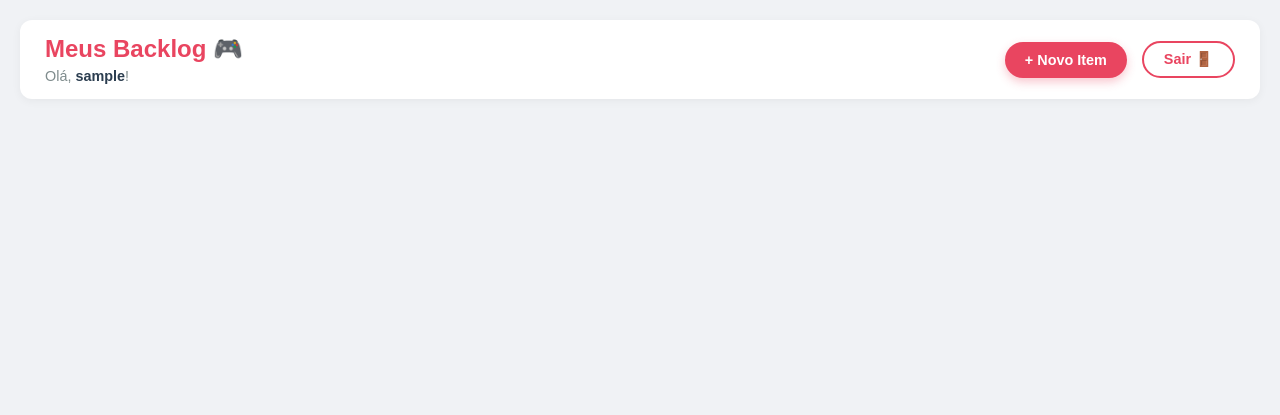
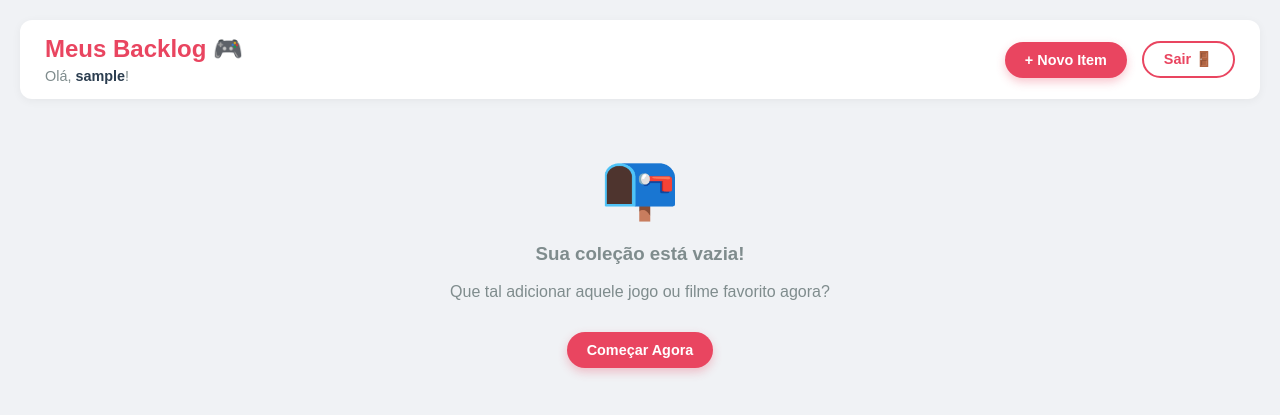
Before and after one commit to augusto-projetos/backlog-api, a Spring Boot app: page /home in a window 1280 px wide. Shown: the top 415 px of the page. Run offline with Spring Boot 4, Linux system fonts and the light colour scheme; the visitor is signed in with stand-in values (Sample User, id 1); data that the repository does not hold is empty; some of the project's set-up classes (security, data sources, template engines, error pages and the like) are left out, and stand-ins take their place; some libraries are stand-ins or nearby versions.

Commit message:
fix: melhora experiência de usuário (#13)
- fix: aprimorado UX no formulário
- fix: ajuste visual na mensagem de lista vazia e select dinâmico

```diff
--- a/src/main/resources/static/js/script.js
+++ b/src/main/resources/static/js/script.js
@@ -23,8 +23,35 @@ if (formCadastro) {
         carregarDadosParaEdicao(idUrl); // Chama a função que busca os dados e preenche
     }
 
+    atualizarStatusDinamico();
+
     // Ouve o clique no botão salvar
     formCadastro.addEventListener('submit', salvarItem);
+}
+
+// Troca o texto do Status baseado no Tipo
+function atualizarStatusDinamico() {
+    const tipo = document.getElementById('tipo').value;
+    const optConcluido = document.getElementById('opt-concluido');
+    const optAndamento = document.getElementById('opt-andamento');
+
+    if (!optConcluido || !optAndamento) return;
+
+    if (tipo === 'Jogo') {
+        // Modo Gamer 🎮
+        optConcluido.innerText = "Zerado";
+        optConcluido.value = "Zerado";
+
+        optAndamento.innerText = "Jogando";
+        optAndamento.value = "Jogando";
+    } else {
+        // Modo Cinéfilo 🍿 (Filme ou Série)
+        optConcluido.innerText = "Assistido";
+        optConcluido.value = "Assistido";
+
+        optAndamento.innerText = "Assistindo";
+        optAndamento.value = "Assistindo";
+    }
 }
 
 // --- Funções ---
@@ -60,6 +87,7 @@ async function carregarDadosParaEdicao(id) {
             // Preenche os campos do formulário com o que veio do banco
             document.getElementById('titulo').value = item.titulo;
             document.getElementById('tipo').value = item.tipo;
+            atualizarStatusDinamico(); // Chamamos a função para trocar os nomes (Zerado <-> Assistido)
             document.getElementById('status').value = item.status;
             document.getElementById('nota').value = item.nota;
             document.getElementById('resenha').value = item.resenha;
@@ -164,6 +192,40 @@ async function carregarItens() {
 
         listaItens.innerHTML = '';
 
+        // --- LISTA VAZIA ---
+        if (itens.length === 0) {
+            // Forçamos o container a virar FLEXBOX centralizado.
+            // Isso sobrescreve o "display: grid" do CSS temporariamente.
+            listaItens.style.display = 'flex';
+            listaItens.style.flexDirection = 'column';
+            listaItens.style.alignItems = 'center';
+            listaItens.style.justifyContent = 'center';
+            listaItens.style.width = '100%'; // Garante largura total
+
+            listaItens.innerHTML = `
+                <div style="text-align: center; color: #7f8c8d; padding: 20px;">
+                    <p style="font-size: 4rem; margin: 0;">📭</p>
+                    <h3>Sua coleção está vazia!</h3>
+                    <p>Que tal adicionar aquele jogo ou filme favorito agora?</p>
+                    <a href="/cadastro" class="btn-novo" style="display: inline-block; margin-top: 15px; background-color: #e94560; color: white; padding: 10px 20px; border-radius: 50px; text-decoration: none;">
+                        Começar Agora
+                    </a>
+                </div>
+            `;
+            return; // Para a função aqui
+        }
+
+        // --- TEM ITENS (Volta ao Normal) ---
+        // Importante: Limpamos os estilos inline para o CSS (style.css) assumir o controle de novo
+        listaItens.style.display = '';
+        listaItens.style.flexDirection = '';
+        listaItens.style.alignItems = '';
+        listaItens.style.justifyContent = '';
+        listaItens.style.width = '';
+
+        // Ordena alfabeticamente
+        itens.sort((a, b) => a.titulo.localeCompare(b.titulo));
+
         itens.forEach(item => {
             const imagem = item.imagemUrl ? item.imagemUrl : 'https://placehold.co/150x200?text=Sem+Imagem';
 
@@ -200,6 +262,7 @@ async function carregarItens() {
         });
     } catch (erro) {
         console.error('Erro ao buscar itens:', erro);
+        listaItens.innerHTML = '<p style="text-align:center; color:red">Erro ao carregar itens.</p>';
     }
 }
 
--- a/src/main/resources/templates/cadastro.html
+++ b/src/main/resources/templates/cadastro.html
@@ -23,7 +23,7 @@
 
             <div class="form-group">
                 <label for="tipo">Tipo:</label>
-                <select id="tipo" required>
+                <select id="tipo" required onchange="atualizarStatusDinamico()">
                     <option value="Jogo">Jogo</option>
                     <option value="Filme">Filme</option>
                     <option value="Série">Série</option>
@@ -33,8 +33,8 @@
             <div class="form-group">
                 <label for="status">Status:</label>
                 <select id="status" required>
-                    <option value="Zerado">Zerado / Assistido</option>
-                    <option value="Jogando">Jogando / Assistindo</option>
+                    <option id="opt-concluido" value="Zerado">Zerado / Assistido</option>
+                    <option id="opt-andamento" value="Jogando">Jogando / Assistindo</option>
                     <option value="Dropado">Desisti (Dropado)</option>
                     <option value="Backlog">Na fila (Backlog)</option>
                 </select>
```
